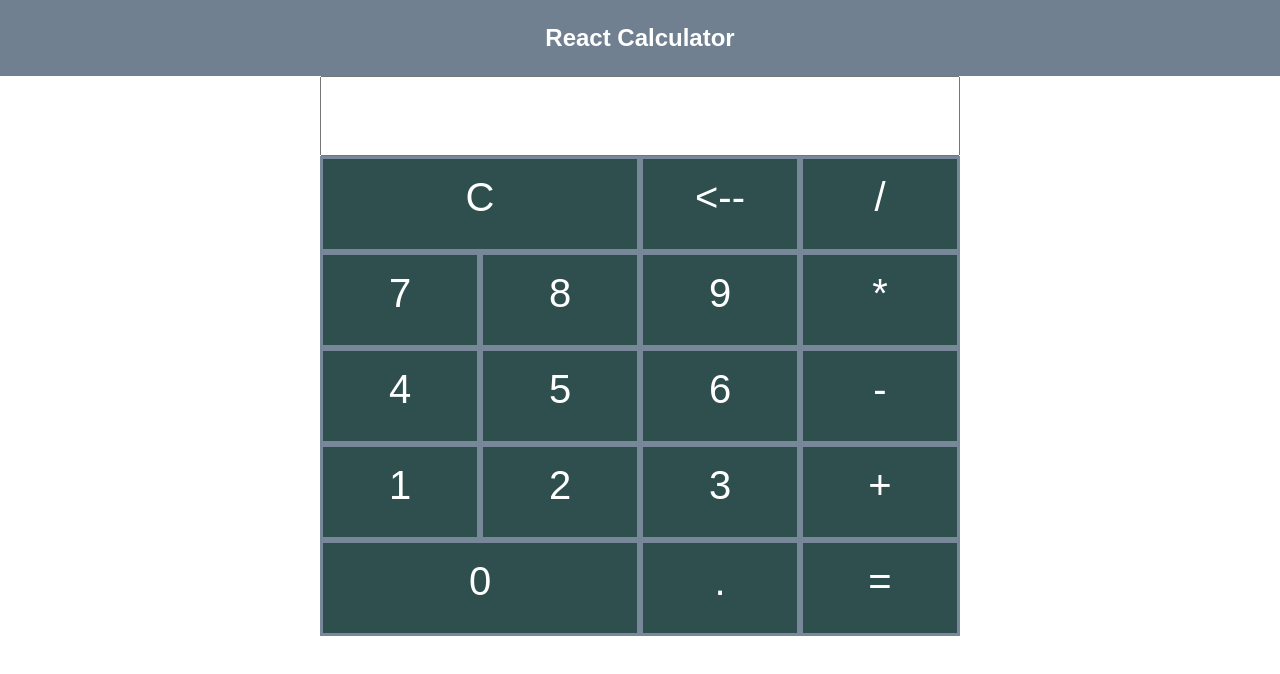
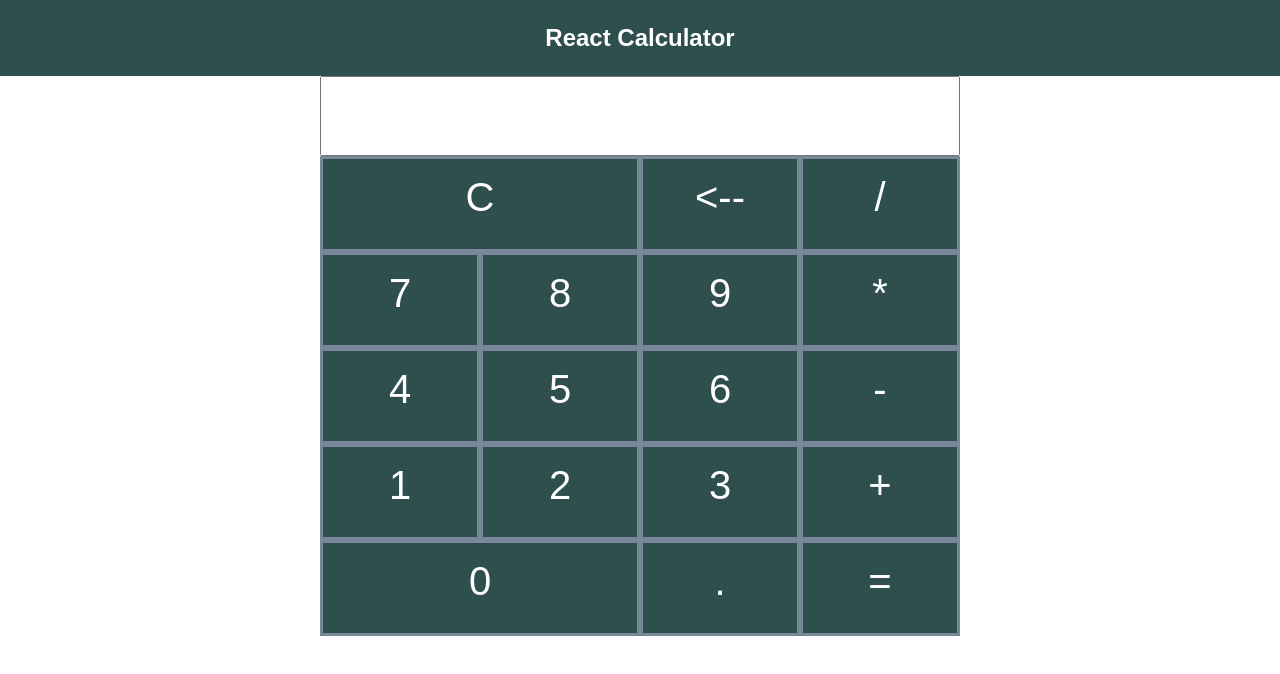
Before and after one commit to nickelghost/react-calculator, a React (Create React App) app: page / in a window 1280 px wide. Shown: the top 674 px of the page. Built offline with nearby package versions, Linux system fonts and the light colour scheme.

Commit message:
changed the header colour

```diff
--- a/src/App.css
+++ b/src/App.css
@@ -3,7 +3,7 @@
 }
 
 .App-header {
-  background-color: slategray;
+  background-color: darkslategray;
   padding: 0.5rem;
   color: white;
 }
```
